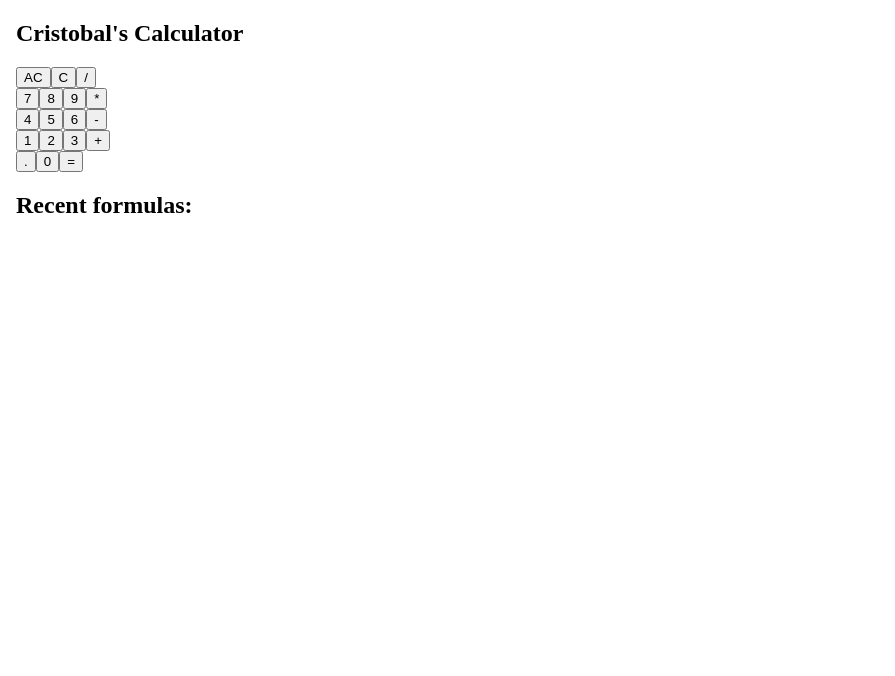
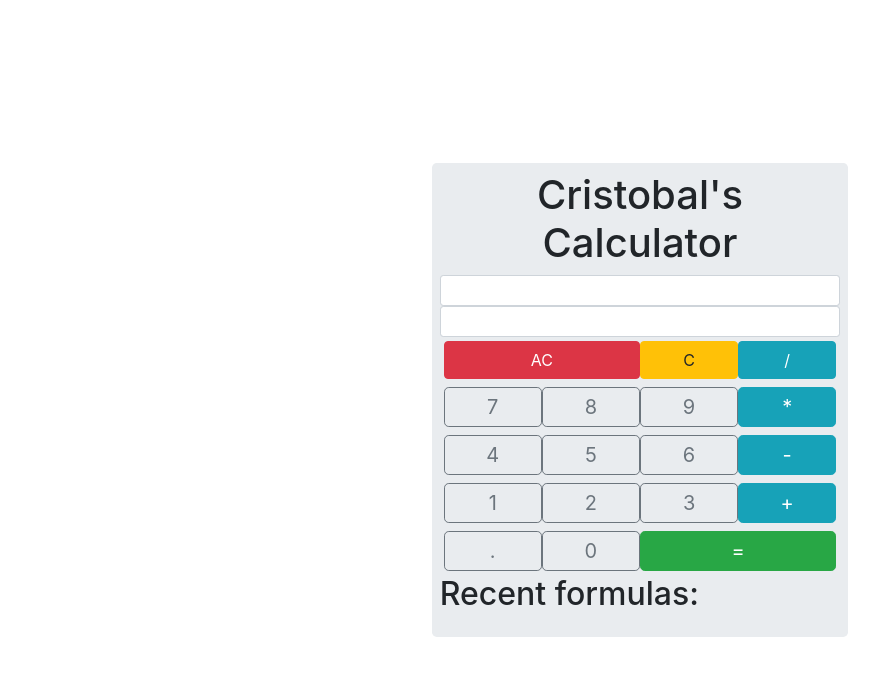
Before and after one commit to SirPhoros/calculator-angular, an Angular app: page / in a window 1280 px wide. Shown: the top 676 px of the page, without its empty margins (0-895 px from the left). Built offline with nearby package versions, Linux system fonts and the light colour scheme.

Commit message:
Basic styling

```diff
--- a/src/app/app.component.html
+++ b/src/app/app.component.html
@@ -1,42 +1,151 @@
-<body>
-  <section class="Calculator"><h1>Cristobal's Calculator</h1></section>
-  <section class="displayer">
+<body
+  class="container-fluid d-flex align-items-center justify-content-center"
+  style="height: 100vh"
+>
+  <section class="Calculator" class="jumbotron col-sm-4 p-2 m-0 bg-inverse">
+    <h1 class="text-center">Cristobal's Calculator</h1>
     <!-- //Displays the User Input -->
-    <section>
-      <p class="userInput">{{ input }}</p>
+    <section class="input-group input-group-sm col-sm-12 m-0 p-0">
+      <p class="col-sm-12 form-control text-lg-right" type="text">
+        {{ input }}
+      </p>
     </section>
-  </section>
+
     <!-- //Displays the Results -->
     <section class="input-group input-group-sm col-sm-12 m-0 p-0">
-    <p>{{ result }}</p>
+      <p class="form-control text-sm-right" type="text">{{ result }}</p>
     </section>
-  <section class="buttons-1">
-    <button type="button" (click)="allClear()">AC</button>
-    <button type="button" (click)="clear()">C</button>
-    <button type="button" (click)="operator('/')">/</button>
+    <section class="buttons-1" class="col-sm-12 p-1 m-0">
+      <button
+        type="button"
+        class="btn btn-danger col-sm-6"
+        (click)="allClear()"
+      >
+        AC
+      </button>
+      <button type="button" class="btn btn-warning col-sm-3" (click)="clear()">
+        C
+      </button>
+      <button
+        type="button"
+        class="btn btn-info col-sm-3"
+        (click)="operator('/')"
+      >
+        /
+      </button>
     </section>
-  <section class="buttons-2">
-    <button type="button" (click)="pressNum('7')">7</button>
-    <button type="button" (click)="pressNum('8')">8</button>
-    <button type="button" (click)="pressNum('9')">9</button>
-    <button type="button" (click)="operator('*')">*</button>
+    <section class="buttons-2" class="col-sm-12 p-1 m-0">
+      <button
+        type="button"
+        class="btn btn-lg btn-outline-secondary col-sm-3 p-1"
+        (click)="pressNum('7')"
+      >
+        7
+      </button>
+      <button
+        type="button"
+        class="btn btn-lg btn-outline-secondary col-sm-3 p-1"
+        (click)="pressNum('8')"
+      >
+        8
+      </button>
+      <button
+        type="button"
+        class="btn btn-lg btn-outline-secondary col-sm-3 p-1"
+        (click)="pressNum('9')"
+      >
+        9
+      </button>
+      <button
+        type="button"
+        class="btn btn-lg btn-info col-sm-3 p-1"
+        (click)="operator('*')"
+      >
+        *
+      </button>
     </section>
-  <section class="buttons-3">
-    <button type="button" (click)="pressNum('4')">4</button>
-    <button type="button" (click)="pressNum('5')">5</button>
-    <button type="button" (click)="pressNum('6')">6</button>
-    <button type="button" (click)="operator('-')">-</button>
+    <section class="buttons-3" class="col-sm-12 p-1 m-0">
+      <button
+        type="button"
+        class="btn btn-lg btn-outline-secondary col-sm-3 p-1"
+        (click)="pressNum('4')"
+      >
+        4
+      </button>
+      <button
+        type="button"
+        class="btn btn-lg btn-outline-secondary col-sm-3 p-1"
+        (click)="pressNum('5')"
+      >
+        5
+      </button>
+      <button
+        type="button"
+        class="btn btn-lg btn-outline-secondary col-sm-3 p-1"
+        (click)="pressNum('6')"
+      >
+        6
+      </button>
+      <button
+        type="button"
+        class="btn btn-lg btn-info col-sm-3 p-1"
+        (click)="operator('-')"
+      >
+        -
+      </button>
     </section>
-  <section class="buttons-4">
-    <button type="button" (click)="pressNum('1')">1</button>
-    <button type="button" (click)="pressNum('2')">2</button>
-    <button type="button" (click)="pressNum('3')">3</button>
-    <button type="button" (click)="operator('+')">+</button>
+    <section class="buttons-4" class="col-sm-12 p-1 m-0">
+      <button
+        type="button"
+        class="btn btn-lg btn-outline-secondary col-sm-3 p-1"
+        (click)="pressNum('1')"
+      >
+        1
+      </button>
+      <button
+        type="button"
+        class="btn btn-lg btn-outline-secondary col-sm-3 p-1"
+        (click)="pressNum('2')"
+      >
+        2
+      </button>
+      <button
+        type="button"
+        class="btn btn-lg btn-outline-secondary col-sm-3 p-1"
+        (click)="pressNum('3')"
+      >
+        3
+      </button>
+      <button
+        type="button"
+        class="btn btn-lg btn-info col-sm-3 p-1"
+        (click)="operator('+')"
+      >
+        +
+      </button>
     </section>
-  <section class="buttons-5">
-    <button type="button" (click)="pressNum('.')">.</button>
-    <button type="button" (click)="pressNum('0')">0</button>
-    <button type="button" (click)="getAnswer()">=</button>
+    <section class="buttons-5" class="col-sm-12 p-1 m-0">
+      <button
+        type="button"
+        class="btn btn-lg btn-outline-secondary col-sm-3 p-1"
+        (click)="pressNum('.')"
+      >
+        .
+      </button>
+      <button
+        type="button"
+        class="btn btn-lg btn-outline-secondary col-sm-3 p-1"
+        (click)="pressNum('0')"
+      >
+        0
+      </button>
+      <button
+        type="button"
+        class="btn btn-lg btn-success col-sm-6 p-1"
+        (click)="getAnswer()"
+      >
+        =
+      </button>
     </section>
     <section>
       <h2>Recent formulas:</h2>
@@ -44,5 +153,6 @@
         <li *ngFor="let item of history">{{ item }}</li>
       </ul>
     </section>
+  </section>
+  <router-outlet></router-outlet>
 </body>
-<router-outlet></router-outlet>
--- a/src/index.html
+++ b/src/index.html
@@ -1,11 +1,17 @@
-<!doctype html>
+<!DOCTYPE html>
 <html lang="en">
   <head>
-  <meta charset="utf-8">
+    <meta charset="utf-8" />
     <title>Calculator in Angular</title>
-  <base href="/">
-  <meta name="viewport" content="width=device-width, initial-scale=1">
-  <link rel="icon" type="image/x-icon" href="favicon.ico">
+    <base href="/" />
+    <meta name="viewport" content="width=device-width, initial-scale=1" />
+    <link
+      rel="stylesheet"
+      href="https://stackpath.bootstrapcdn.com/bootstrap/4.5.0/css/bootstrap.min.css"
+      integrity="sha384-9aIt2nRpC12Uk9gS9baDl411NQApFmC26EwAOH8WgZl5MYYxFfc+NcPb1dKGj7Sk"
+      crossorigin="anonymous"
+    />
+    <link rel="icon" type="image/x-icon" href="favicon.ico" />
   </head>
   <body>
     <app-root></app-root>
```
Lines whose indentation alone changed are shown as unchanged.
